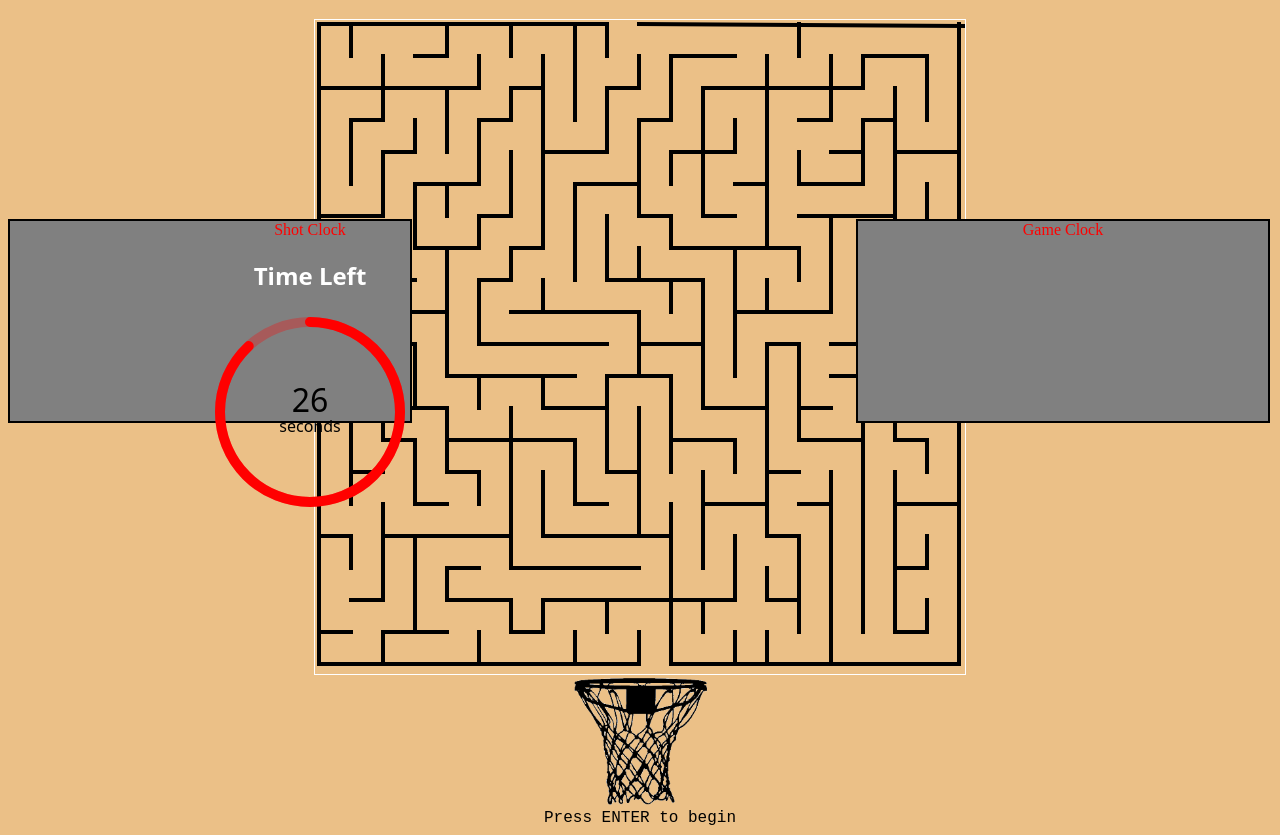
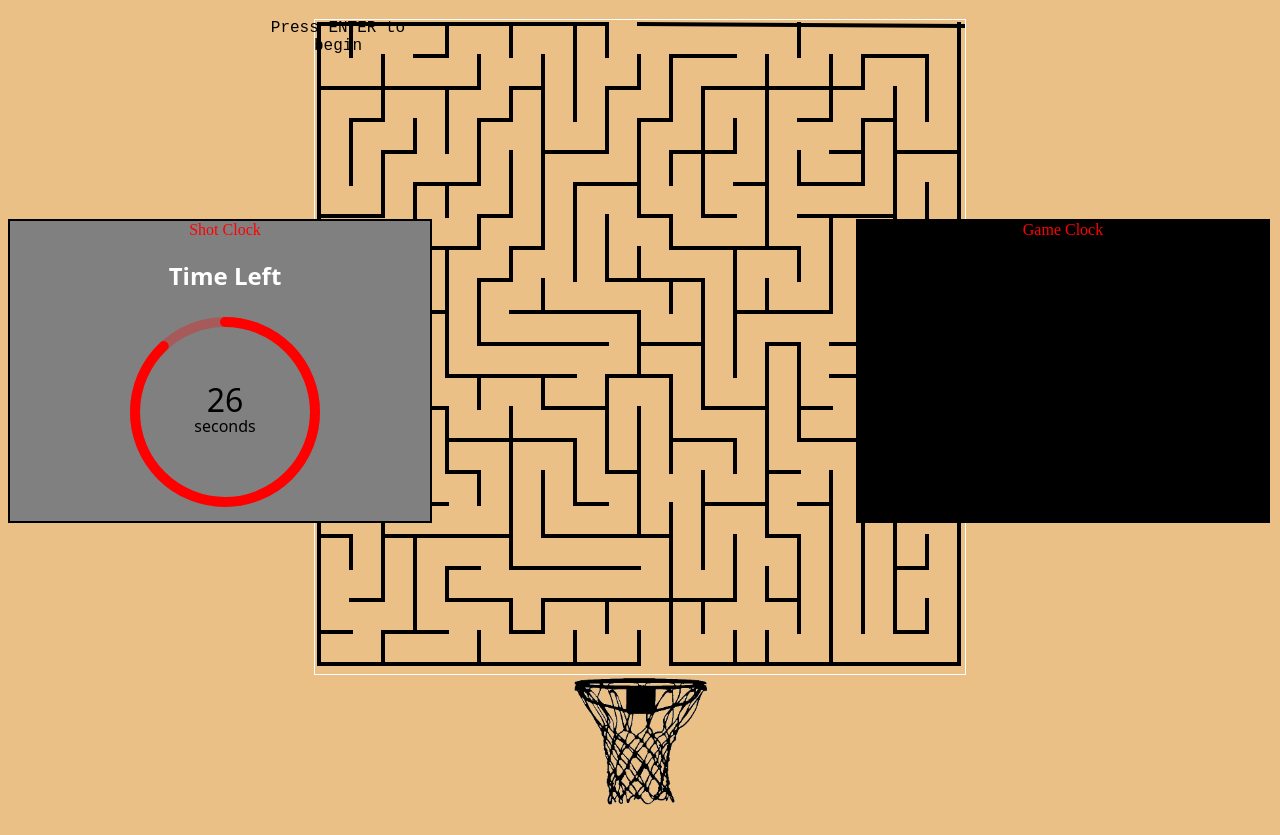
Before and after one commit to cvija15/Labirint, a plain HTML site: page Maze/index.html in a window 1280 px wide. Shown: the part 61-896 px from the top of the page. Drawn offline with Linux system fonts and the light colour scheme; files whose address does not match are found by name.

Commit message:
Update styles.css

```diff
--- a/Maze/css/styles.css
+++ b/Maze/css/styles.css
@@ -12,9 +12,9 @@ body{
 #shotclock{
 	position:absolute;
 	top:35%;
-	padding-left:200px;
-	height:200px;
-	width:200px;
+	padding-left:10px;
+	height:300px;
+	width:410px;
 	border:black 2px solid;
 	background-color:grey;
 }
@@ -23,10 +23,18 @@ body{
 	position:absolute;
 	top:35%;
 	right:10px;
-	height:200px;
+	height:300px;
 	width:410px;
 	border:black 2px solid;
-	background-color:grey;
+	background-color:black;
+}
+
+#instruction{
+	position:absolute;
+	top:10%;
+	padding-left:250px;
+	height:50px;
+	width:160px;
 }
 
 #timer{
```
